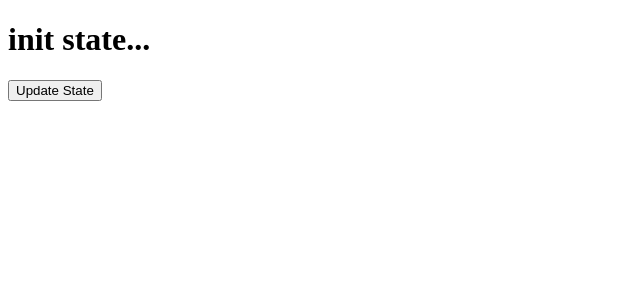
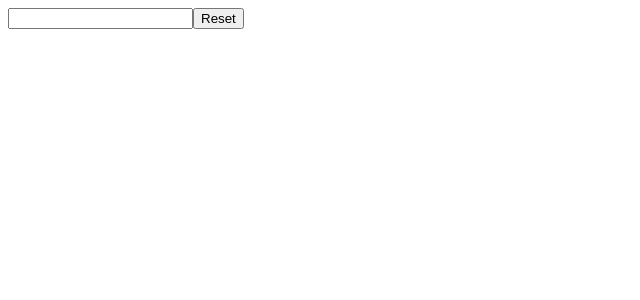
Before and after one commit to stonefishy/react-training, a React app: page / in a window 1280 px wide. Shown: the top 300 px of the page, without its empty margins (0-640 px from the left). Built offline with nearby package versions, Linux system fonts and the light colour scheme.

Commit message:
training for refs of react

```diff
--- a/main.js
+++ b/main.js
@@ -17,7 +17,8 @@ import ReactDom from 'react-dom';
 // import App from './form/App.jsx';
 // import ParentChildApp from './form/ParentChildApp.jsx';
 // import App from './events/App.jsx';
-import App from './events/ChildApp.jsx';
+// import App from './events/ChildApp.jsx';
+import App from './refs/App.jsx';
 
 ReactDom.render(<App />, document.getElementById('app'));
 
--- /dev/null
+++ b/refs/App.jsx
@@ -0,0 +1,36 @@
+import React from 'react';
+import ReactDom from 'react-dom';
+
+class App extends React.Component {
+	constructor (props) {
+		super(props);
+
+		this.state = {
+			data: ''
+		}
+
+		this.updateState = this.updateState.bind(this);
+		this.clearInput = this.clearInput.bind(this);
+	}
+
+	updateState(e) {
+		this.setState({data: e.target.value});
+	}
+
+	clearInput() {
+		this.setState({data: ''});
+		ReactDom.findDOMNode(this.refs.myInput).focus();
+	}
+
+	render() {
+		return (
+			<div>
+				<input ref="myInput" value={this.state.data} onChange={this.updateState} />
+				<button onClick={this.clearInput}>Reset </button>
+				<h1>{this.state.data}</h1>
+			</div>
+			);
+	}
+}
+
+export default App;
```
